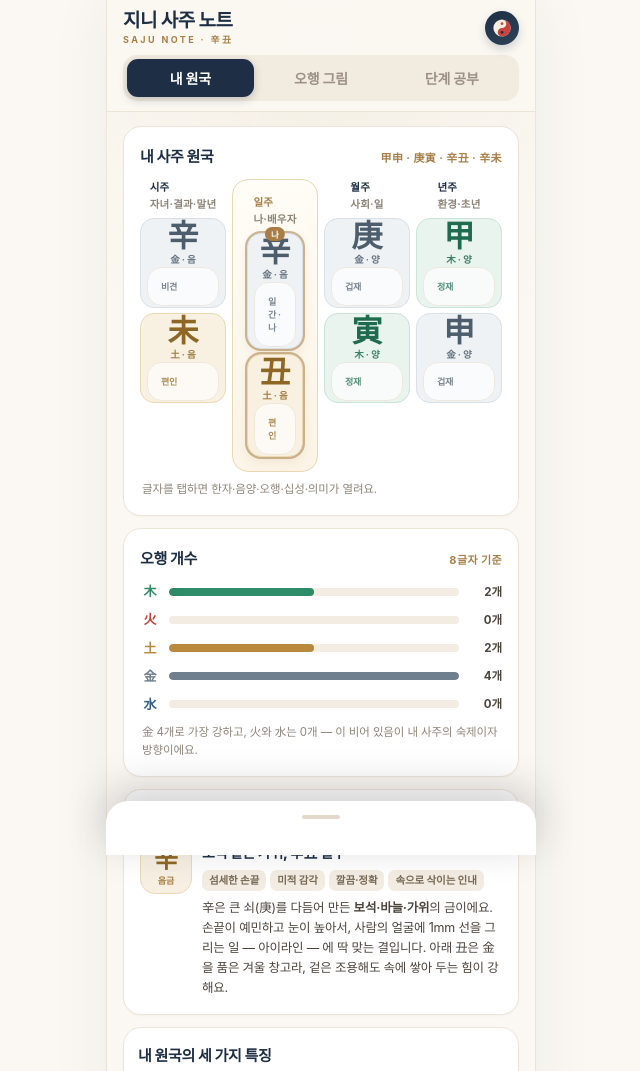
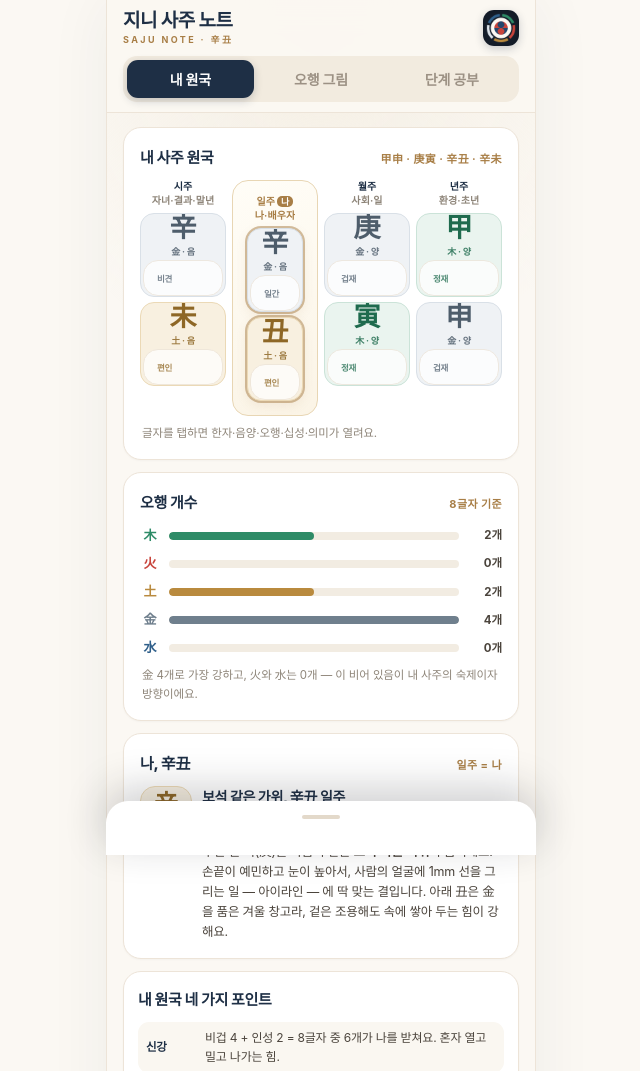
Before and after one commit to jjinnyy0115-dev/jinart_study, a plain HTML site: page saju/index.html in a window 1280 px wide. Shown: the top 1071 px of the page, without its empty margins (319-959 px from the left). Drawn offline with Linux system fonts and the light colour scheme.

Commit message:
사주 노트: 원국 카드 정렬·헤더 아이콘 다듬기

```diff
--- a/saju/index.html
+++ b/saju/index.html
@@ -44,9 +44,9 @@ header{
 .hd-top{display:flex;align-items:center;justify-content:space-between;gap:10px}
 .hd-title{font-size:19px;font-weight:800;letter-spacing:-.45px;color:var(--navy);line-height:1.15}
 .hd-title span{display:block;font-size:9px;font-weight:700;letter-spacing:2.4px;color:var(--brass);margin-top:3px}
-.hd-mark{width:34px;height:34px;border-radius:50%;background:linear-gradient(150deg,var(--navy),var(--navy-2));
-  display:flex;align-items:center;justify-content:center;box-shadow:0 4px 10px rgba(30,47,69,.2);flex:0 0 auto}
-.hd-mark svg{width:22px;height:22px}
+.hd-mark{width:36px;height:36px;border-radius:11px;overflow:hidden;
+  display:flex;align-items:center;justify-content:center;box-shadow:0 3px 9px rgba(30,47,69,.22);flex:0 0 auto}
+.hd-mark img{width:100%;height:100%;object-fit:cover;display:block}
 .tabs{display:grid;grid-template-columns:repeat(3,1fr);gap:4px;background:#F2EBDF;padding:4px;border-radius:14px;margin-top:10px}
 .tabs button{height:38px;border-radius:11px;font-size:14px;font-weight:700;color:#9C9184;letter-spacing:-.2px;transition:.16s}
 .tabs button.on{background:var(--navy);color:#fff;box-shadow:0 3px 9px rgba(30,47,69,.22)}
@@ -66,24 +66,23 @@ section.on{display:block;animation:fade .2s ease}
 .lead{font-size:14px;color:var(--ink-2);letter-spacing:-.2px}
 
 /* ---------- 원국 ---------- */
-.pillars{display:grid;grid-template-columns:repeat(4,1fr);gap:6px;margin-top:4px}
+.pillars{display:grid;grid-template-columns:repeat(4,1fr);gap:6px;margin-top:2px}
 .pl{display:flex;flex-direction:column;align-items:center;gap:5px}
-.pl-lab{font-size:10.5px;font-weight:700;color:var(--muted);letter-spacing:.2px}
+.pl-lab{font-size:10px;font-weight:700;color:var(--muted);letter-spacing:.1px;line-height:1.35;text-align:center;height:28px;overflow:hidden}
 .pl-lab b{color:var(--navy)}
 .hj{
-  width:100%;aspect-ratio:1/1;border-radius:14px;display:flex;flex-direction:column;
-  align-items:center;justify-content:center;gap:1px;border:1.5px solid transparent;
-  transition:transform .12s,box-shadow .16s;position:relative;
+  width:100%;height:84px;border-radius:14px;display:flex;flex-direction:column;
+  align-items:center;justify-content:center;gap:2px;border:1.5px solid transparent;
+  transition:transform .12s,box-shadow .16s;position:relative;padding:0 2px;overflow:hidden;
 }
 .hj:active{transform:scale(.95)}
-.hj .han{font-size:31px;font-weight:600;line-height:1;letter-spacing:0}
-.hj .sub{font-size:9.5px;font-weight:700;letter-spacing:-.1px;opacity:.85}
-.hj .st{font-size:9px;font-weight:700;opacity:.72;letter-spacing:-.2px}
-.pl.mine .hj{box-shadow:0 0 0 2px rgba(168,126,70,.55), 0 4px 12px rgba(168,126,70,.14)}
+.hj .han{font-size:27px;font-weight:600;line-height:1.05;letter-spacing:0}
+.hj .sub{font-size:9px;font-weight:700;letter-spacing:-.2px;opacity:.85;white-space:nowrap}
+.hj .st{font-size:8.5px;font-weight:700;opacity:.75;letter-spacing:-.3px;white-space:nowrap;max-width:100%;overflow:hidden;text-overflow:ellipsis}
+.pl.mine .hj{box-shadow:0 0 0 2px rgba(168,126,70,.5), 0 4px 12px rgba(168,126,70,.12)}
+.pl.mine .pl-lab{color:var(--brass)}
 .pl.mine .pl-lab b{color:var(--brass)}
-.badge-나{position:absolute;top:-7px;left:50%;transform:translateX(-50%);
-  background:var(--brass);color:#fff;font-size:8.5px;font-weight:800;letter-spacing:.4px;
-  padding:1px 6px;border-radius:999px;white-space:nowrap}
+.pl.mine .pl-lab em{font-style:normal;font-weight:800;color:#fff;background:var(--brass);border-radius:5px;padding:0 4px;margin-left:2px;font-size:9px}
 .e-mok{background:#EAF4EF;border-color:#CBE3D8;color:#1F6B4E}
 .e-hwa{background:#FBEBE8;border-color:#F2CFC9;color:#A5352D}
 .e-to{background:#F8F0E0;border-color:#EBD9B6;color:#8E6726}
@@ -311,14 +310,7 @@ svg#five text{font-family:inherit;pointer-events:none;user-select:none}
 <header>
   <div class="hd-top">
     <div class="hd-title">지니 사주 노트<span>SAJU NOTE · 辛丑</span></div>
-    <div class="hd-mark">
-      <svg viewBox="0 0 24 24" aria-hidden="true">
-        <circle cx="12" cy="12" r="9.4" fill="#F7F0E2"/>
-        <path d="M12 2.6a9.4 9.4 0 0 1 0 18.8 4.7 4.7 0 0 1 0-9.4 4.7 4.7 0 0 0 0-9.4z" fill="#C8443C"/>
-        <circle cx="12" cy="7.3" r="1.5" fill="#C8443C"/>
-        <circle cx="12" cy="16.7" r="1.5" fill="#1E2F45"/>
-      </svg>
-    </div>
+    <div class="hd-mark"><img src="./icon-192.png" alt=""></div>
   </div>
   <div class="tabs" id="tabs">
     <button data-v="chart" class="on">내 원국</button>
@@ -358,7 +350,7 @@ svg#five text{font-family:inherit;pointer-events:none;user-select:none}
     </div>
 
     <div class="card tight">
-      <div class="sec-h"><div class="sec-t">내 원국의 세 가지 특징</div></div>
+      <div class="sec-h"><div class="sec-t">내 원국 네 가지 포인트</div></div>
       <div class="relrow"><div class="k">신강</div><div class="a">비겁 4 + 인성 2 = 8글자 중 6개가 나를 받쳐요. 혼자 열고 밀고 나가는 힘.</div></div>
       <div class="relrow"><div class="k">충 2쌍</div><div class="a">寅申冲·丑未冲 — 멈춰 있기보다 옮기고 바꾸는 삶. 이사·이동·변화가 잦은 게 자연스러워요.</div></div>
       <div class="relrow"><div class="k">火·水 0</div><div class="a">표현(火)과 흐름(水)이 비어 있어요. 사람 만나기·따뜻한 조명·말과 콘텐츠로 채우면 운이 트입니다.</div></div>
@@ -540,7 +532,7 @@ const CHAR = {
     mean:"또 하나의 나. 자기 기준과 취향이 분명하고, 남에게 기대기보다 혼자 해내는 힘. 시주에 있어서 ‘끝까지 내 방식으로 마무리하는’ 성향을 보태요." },
   "未|시|ji":{ el:"토", yy:"음", st:"편인", name:"未(음토) · 편인",
     mean:"여름 끝의 마른 흙. 마무리와 저장의 자리예요. 丑과 마주 보는 충이라 말년·자녀 쪽에 변화가 생기기 쉽고, 그만큼 뒷정리를 잘하는 힘이 됩니다." },
-  "辛|일|gan":{ el:"금", yy:"음", st:"일간 · 나", name:"辛(음금) · 일간, 나 자신",
+  "辛|일|gan":{ el:"금", yy:"음", st:"일간", name:"辛(음금) · 일간, 나 자신",
     mean:"큰 쇠를 다듬어 만든 보석·바늘·가위. 손끝이 예민하고 눈이 높아 디테일에 강해요. 아이라인처럼 정교한 일에 맞는 결이고, 자존심이 세며 쉽게 굽히지 않습니다." },
   "丑|일|ji":{ el:"토", yy:"음", st:"편인", name:"丑(음토) · 편인",
     mean:"한겨울 축축한 흙이자 金을 품은 창고(금고). 겉은 조용한데 속에 오래 쌓아 두는 인내가 있어요. 배우자 자리에서는 표현보다 함께 쌓아가는 방식을 좋아한다는 뜻." },
@@ -871,9 +863,8 @@ function elClass(k){ return { "목":"e-mok","화":"e-hwa","토":"e-to","금":"e-
   box.innerHTML = PILLARS.map(function(p){
     const g = CHAR[p.gan+"|"+p.key+"|gan"], j = CHAR[p.ji+"|"+p.key+"|ji"];
     return '<div class="pl'+(p.mine?' mine':'')+'">'
-      + '<div class="pl-lab"><b>'+p.label+'</b><br>'+p.meaning+'</div>'
+      + '<div class="pl-lab"><b>'+p.label+'</b>'+(p.mine?'<em>나</em>':'')+'<br>'+p.meaning+'</div>'
       + '<button class="hj '+elClass(g.el)+'" data-t="'+p.gan+'|'+p.key+'|gan">'
-      + (p.mine?'<span class="badge-나">나</span>':'')
       + '<span class="han">'+p.gan+'</span><span class="sub">'+EL[g.el].o+' · '+g.yy+'</span><span class="st">'+g.st+'</span></button>'
       + '<button class="hj '+elClass(j.el)+'" data-t="'+p.ji+'|'+p.key+'|ji">'
       + '<span class="han">'+p.ji+'</span><span class="sub">'+EL[j.el].o+' · '+j.yy+'</span><span class="st">'+j.st+'</span></button>'
```
